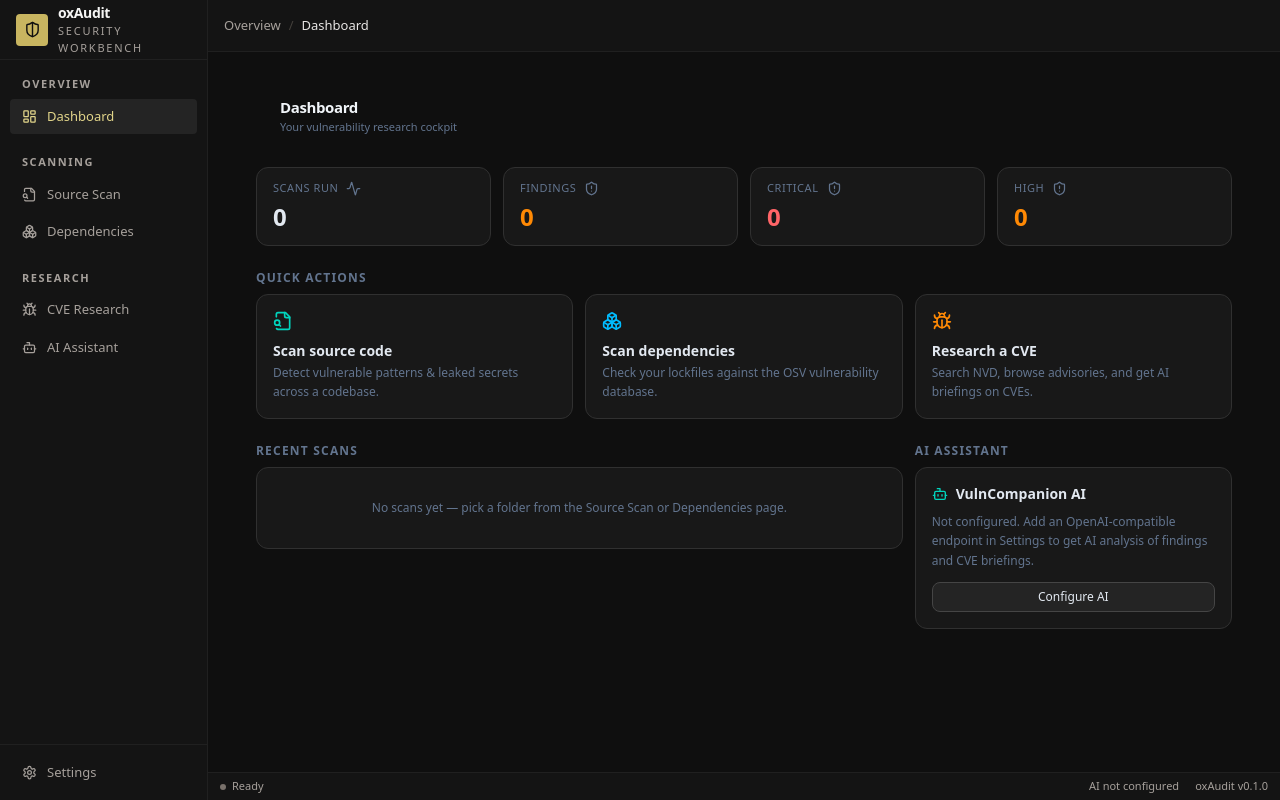
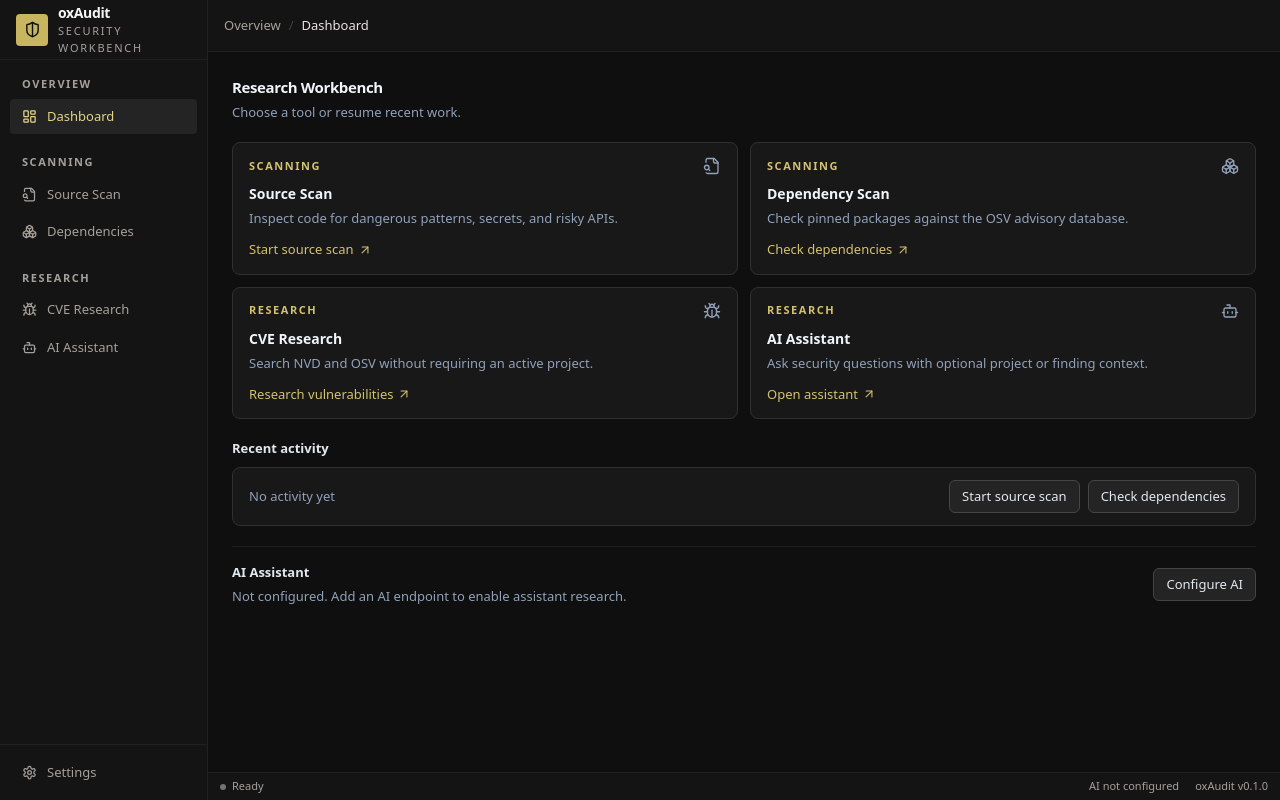
Before and after one commit to HenryCooper86/oxAudit, a React (Vite) app: page / in a window 1280 px wide. Built offline with nearby package versions, Linux system fonts and the light colour scheme; the HTML template or start-up script is replaced by a standard one.

Commit message:
feat: rebuild dashboard as tool launchpad

```diff
--- /dev/null
+++ b/src/components/workbench/ToolLaunchCard.tsx
@@ -0,0 +1,38 @@
+import { ArrowUpRight } from "lucide-react";
+import type { JSX, ReactNode } from "react";
+
+interface ToolLaunchCardProps {
+  category: "Scanning" | "Research";
+  title: string;
+  description: string;
+  actionLabel: string;
+  icon: ReactNode;
+  onOpen: () => void;
+}
+
+export function ToolLaunchCard(props: ToolLaunchCardProps): JSX.Element {
+  const { category, title, description, actionLabel, icon, onOpen } = props;
+
+  return (
+    <button
+      type="button"
+      onClick={onOpen}
+      className="group flex min-h-[108px] w-full flex-col items-start rounded-lg border border-ink-700 bg-ink-850 px-4 py-3.5 text-left transition-colors hover:border-ink-600 hover:bg-ink-800"
+    >
+      <div className="flex w-full items-center justify-between gap-3">
+        <span className="text-[11px] font-semibold uppercase tracking-[0.14em] text-accent-400">
+          {category}
+        </span>
+        <span className="text-slate-400" aria-hidden="true">
+          {icon}
+        </span>
+      </div>
+      <span className="mt-2 text-[14px] font-semibold text-slate-100">{title}</span>
+      <span className="mt-1 text-[13px] leading-5 text-slate-400">{description}</span>
+      <span className="mt-auto inline-flex items-center gap-1 pt-3 text-[13px] font-medium text-accent-400">
+        {actionLabel}
+        <ArrowUpRight size={14} strokeWidth={1.8} aria-hidden="true" />
+      </span>
+    </button>
+  );
+}
--- /dev/null
+++ b/src/components/workbench/ToolPage.tsx
@@ -0,0 +1,28 @@
+import type { JSX, ReactNode } from "react";
+
+export function ToolPage(props: {
+  title: string;
+  description: string;
+  context?: ReactNode;
+  actions?: ReactNode;
+  children: ReactNode;
+}): JSX.Element {
+  const { title, description, context, actions, children } = props;
+
+  return (
+    <div className="mx-auto max-w-6xl px-5 py-5 sm:px-6 sm:py-6">
+      <header className="flex flex-wrap items-start justify-between gap-x-4 gap-y-3">
+        <div className="min-w-0">
+          <div className="flex flex-wrap items-center gap-2">
+            <h1 className="text-[15px] font-semibold tracking-tight text-slate-100">{title}</h1>
+            {context}
+          </div>
+          <p className="mt-1 text-[13px] text-slate-400">{description}</p>
+        </div>
+        {actions && <div className="flex shrink-0 items-center gap-2">{actions}</div>}
+      </header>
+
+      <div className="mt-5 space-y-5">{children}</div>
+    </div>
+  );
+}
--- a/src/pages/Dashboard.tsx
+++ b/src/pages/Dashboard.tsx
@@ -1,144 +1,121 @@
-import { Activity, Boxes, Bot, Bug, FileSearch, ShieldAlert } from "lucide-react";
-import { StatCard } from "../components/StatCard";
-import { TopBar } from "../components/TopBar";
+import { Bot, Boxes, Bug, FileSearch } from "lucide-react";
+import { ToolLaunchCard } from "../components/workbench/ToolLaunchCard";
+import { ToolPage } from "../components/workbench/ToolPage";
 import { fmtDate } from "../lib/format";
 import { useAppStore } from "../lib/stores";
 
+const tools = [
+  ["Scanning", "Source Scan", "Inspect code for dangerous patterns, secrets, and risky APIs.", "Start source scan", "source-scan"],
+  ["Scanning", "Dependency Scan", "Check pinned packages against the OSV advisory database.", "Check dependencies", "deps-scan"],
+  ["Research", "CVE Research", "Search NVD and OSV without requiring an active project.", "Research vulnerabilities", "cve-research"],
+  ["Research", "AI Assistant", "Ask security questions with optional project or finding context.", "Open assistant", "assistant"],
+] as const;
+
+const toolIcons = {
+  "source-scan": <FileSearch size={18} strokeWidth={1.8} />,
+  "deps-scan": <Boxes size={18} strokeWidth={1.8} />,
+  "cve-research": <Bug size={18} strokeWidth={1.8} />,
+  assistant: <Bot size={18} strokeWidth={1.8} />,
+};
+
 export function Dashboard() {
   const { recentScans, setPage, aiReady } = useAppStore();
-
-  const totals = recentScans.reduce(
-    (acc, r) => {
-      acc.findings += r.findings;
-      acc.critical += r.critical;
-      acc.high += r.high;
-      return acc;
-    },
-    { findings: 0, critical: 0, high: 0 },
-  );
+  const recentActivity = recentScans.slice(0, 6);
 
   return (
-    <div className="mx-auto max-w-5xl px-6 py-6">
-      <TopBar title="Dashboard" subtitle="Your vulnerability research cockpit" />
+    <ToolPage title="Research Workbench" description="Choose a tool or resume recent work.">
+      <section aria-label="Tools" className="grid gap-3 sm:grid-cols-2">
+        {tools.map(([category, title, description, actionLabel, page]) => (
+          <ToolLaunchCard
+            key={page}
+            category={category}
+            title={title}
+            description={description}
+            actionLabel={actionLabel}
+            icon={toolIcons[page]}
+            onOpen={() => setPage(page)}
+          />
+        ))}
+      </section>
 
-      <div className="mt-5 grid grid-cols-2 gap-3 lg:grid-cols-4">
-        <StatCard
-          label="Scans run"
-          value={recentScans.length}
-          icon={<Activity size={15} />}
-          onClick={() => setPage(recentScans.length ? "source-scan" : "source-scan")}
-        />
-        <StatCard label="Findings" value={totals.findings} icon={<ShieldAlert size={15} />} tone="warning" />
-        <StatCard label="Critical" value={totals.critical} icon={<ShieldAlert size={15} />} tone="danger" />
-        <StatCard label="High" value={totals.high} icon={<ShieldAlert size={15} />} tone="warning" />
+      <section aria-labelledby="recent-activity-title">
+        <div className="flex items-center justify-between gap-3">
+          <h2 id="recent-activity-title" className="text-[13px] font-semibold text-slate-200">
+            Recent activity
+          </h2>
+          {recentActivity.length > 0 && (
+            <span className="text-[12px] text-slate-500">Latest {recentActivity.length}</span>
+          )}
         </div>
-
-      <div className="mt-6">
-        <h2 className="text-xs font-semibold uppercase tracking-widest text-slate-500">
-          Quick actions
-        </h2>
-        <div className="mt-2 grid gap-3 sm:grid-cols-3">
+        <div className="mt-2 overflow-hidden rounded-lg border border-ink-700 bg-ink-850">
+          {recentActivity.length === 0 ? (
+            <div className="flex flex-wrap items-center justify-between gap-3 px-4 py-3">
+              <p className="text-[13px] text-slate-400">No activity yet</p>
+              <div className="flex flex-wrap gap-2">
                 <button
+                  type="button"
                   onClick={() => setPage("source-scan")}
-            className="group rounded-xl border border-ink-700 bg-ink-850 p-4 text-left transition-colors hover:border-teal-500/50 hover:bg-ink-800"
+                  className="rounded-md border border-ink-600 bg-ink-750 px-3 py-1.5 text-[13px] font-medium text-slate-200 transition-colors hover:border-ink-500 hover:bg-ink-700"
                 >
-            <FileSearch size={20} className="text-teal-400" />
-            <div className="mt-2.5 text-sm font-semibold text-slate-200">Scan source code</div>
-            <div className="mt-0.5 text-xs leading-relaxed text-slate-500">
-              Detect vulnerable patterns & leaked secrets across a codebase.
-            </div>
+                  Start source scan
                 </button>
                 <button
+                  type="button"
                   onClick={() => setPage("deps-scan")}
-            className="group rounded-xl border border-ink-700 bg-ink-850 p-4 text-left transition-colors hover:border-teal-500/50 hover:bg-ink-800"
+                  className="rounded-md border border-ink-600 bg-ink-750 px-3 py-1.5 text-[13px] font-medium text-slate-200 transition-colors hover:border-ink-500 hover:bg-ink-700"
                 >
-            <Boxes size={20} className="text-sky-400" />
-            <div className="mt-2.5 text-sm font-semibold text-slate-200">Scan dependencies</div>
-            <div className="mt-0.5 text-xs leading-relaxed text-slate-500">
-              Check your lockfiles against the OSV vulnerability database.
-            </div>
-          </button>
-          <button
-            onClick={() => setPage("cve-research")}
-            className="group rounded-xl border border-ink-700 bg-ink-850 p-4 text-left transition-colors hover:border-teal-500/50 hover:bg-ink-800"
-          >
-            <Bug size={20} className="text-orange-400" />
-            <div className="mt-2.5 text-sm font-semibold text-slate-200">Research a CVE</div>
-            <div className="mt-0.5 text-xs leading-relaxed text-slate-500">
-              Search NVD, browse advisories, and get AI briefings on CVEs.
-            </div>
+                  Check dependencies
                 </button>
               </div>
             </div>
-
-      <div className="mt-6 grid gap-3 lg:grid-cols-3">
-        <div className="lg:col-span-2">
-          <h2 className="text-xs font-semibold uppercase tracking-widest text-slate-500">
-            Recent scans
-          </h2>
-          <div className="mt-2 overflow-hidden rounded-xl border border-ink-700 bg-ink-850">
-            {recentScans.length === 0 ? (
-              <div className="px-4 py-8 text-center text-xs text-slate-500">
-                No scans yet — pick a folder from the Source Scan or Dependencies page.
-              </div>
           ) : (
-              <table className="w-full text-left text-xs">
-                <thead className="border-b border-ink-700 text-[10px] uppercase tracking-wider text-slate-500">
+            <table className="w-full table-fixed text-left text-[13px]">
+              <thead className="border-b border-ink-700 text-[12px] text-slate-500">
                 <tr>
-                    <th className="px-4 py-2.5">Target</th>
-                    <th className="px-4 py-2.5">Kind</th>
-                    <th className="px-4 py-2.5 text-right">Findings</th>
-                    <th className="px-4 py-2.5 text-right">Critical</th>
-                    <th className="px-4 py-2.5 text-right">High</th>
-                    <th className="px-4 py-2.5 text-right">When</th>
+                  <th scope="col" className="w-[45%] px-4 py-2.5 font-medium">Target</th>
+                  <th scope="col" className="w-[20%] px-4 py-2.5 font-medium">Tool</th>
+                  <th scope="col" className="w-[15%] px-4 py-2.5 text-right font-medium">Findings</th>
+                  <th scope="col" className="w-[20%] px-4 py-2.5 text-right font-medium">When</th>
                 </tr>
               </thead>
               <tbody className="divide-y divide-ink-800">
-                  {recentScans.map((r) => (
-                    <tr key={r.id} className="text-slate-300">
-                      <td className="max-w-[260px] truncate px-4 py-2.5 font-mono text-[11px]">
-                        {r.path}
-                      </td>
-                      <td className="px-4 py-2.5 capitalize">{r.kind}</td>
-                      <td className="px-4 py-2.5 text-right tabular-nums">{r.findings}</td>
-                      <td className="px-4 py-2.5 text-right tabular-nums text-red-400">
-                        {r.critical}
-                      </td>
-                      <td className="px-4 py-2.5 text-right tabular-nums text-orange-400">{r.high}</td>
-                      <td className="px-4 py-2.5 text-right text-slate-500">{fmtDate(r.at)}</td>
+                {recentActivity.map((scan) => (
+                  <tr key={scan.id} className="text-slate-300">
+                    <td className="truncate px-4 py-2.5 font-mono text-[12px]">{scan.path}</td>
+                    <td className="px-4 py-2.5">{scan.kind === "source" ? "Source Scan" : "Dependency Scan"}</td>
+                    <td className="px-4 py-2.5 text-right tabular-nums">{scan.findings}</td>
+                    <td className="px-4 py-2.5 text-right text-[12px] text-slate-500">{fmtDate(scan.at)}</td>
                   </tr>
                 ))}
               </tbody>
             </table>
           )}
         </div>
+      </section>
+
+      <section aria-labelledby="assistant-status-title" className="border-t border-ink-800 pt-4">
+        <div className="flex flex-wrap items-center justify-between gap-3">
+          <div>
+            <h2 id="assistant-status-title" className="text-[13px] font-semibold text-slate-200">
+              AI Assistant
+            </h2>
+            <p className="mt-1 text-[13px] text-slate-400">
+              {aiReady === null
+                ? "Not configured. Add an AI endpoint to enable assistant research."
+                : aiReady
+                  ? "Connected and ready for security research."
+                  : "Configured but unreachable. Check the endpoint settings."}
+            </p>
           </div>
-
-        <div>
-          <h2 className="text-xs font-semibold uppercase tracking-widest text-slate-500">
-            AI assistant
-          </h2>
-          <div className="mt-2 rounded-xl border border-ink-700 bg-ink-850 p-4">
-            <div className="flex items-center gap-2">
-              <Bot size={16} className="text-teal-400" />
-              <span className="text-sm font-semibold text-slate-200">VulnCompanion AI</span>
-            </div>
-            <p className="mt-2 text-xs leading-relaxed text-slate-500">
-              {aiReady === null
-                ? "Not configured. Add an OpenAI-compatible endpoint in Settings to get AI analysis of findings and CVE briefings."
-                : aiReady
-                  ? "Connected. Ask about scan findings, CVE details, exploit patterns or remediation."
-                  : "Configured but unreachable — check your endpoint settings."}
-            </p>
           <button
+            type="button"
             onClick={() => setPage(aiReady === null ? "settings" : "assistant")}
-              className="mt-3 w-full rounded-lg border border-ink-600 bg-ink-750 px-3 py-1.5 text-xs font-medium text-slate-200 transition-colors hover:border-teal-500/50 hover:bg-ink-700"
+            className="shrink-0 rounded-md border border-ink-600 bg-ink-750 px-3 py-1.5 text-[13px] font-medium text-slate-200 transition-colors hover:border-ink-500 hover:bg-ink-700"
           >
             {aiReady === null ? "Configure AI" : "Open assistant"}
           </button>
         </div>
-        </div>
-      </div>
-    </div>
+      </section>
+    </ToolPage>
   );
 }
```
Lines whose indentation alone changed are shown as unchanged.
